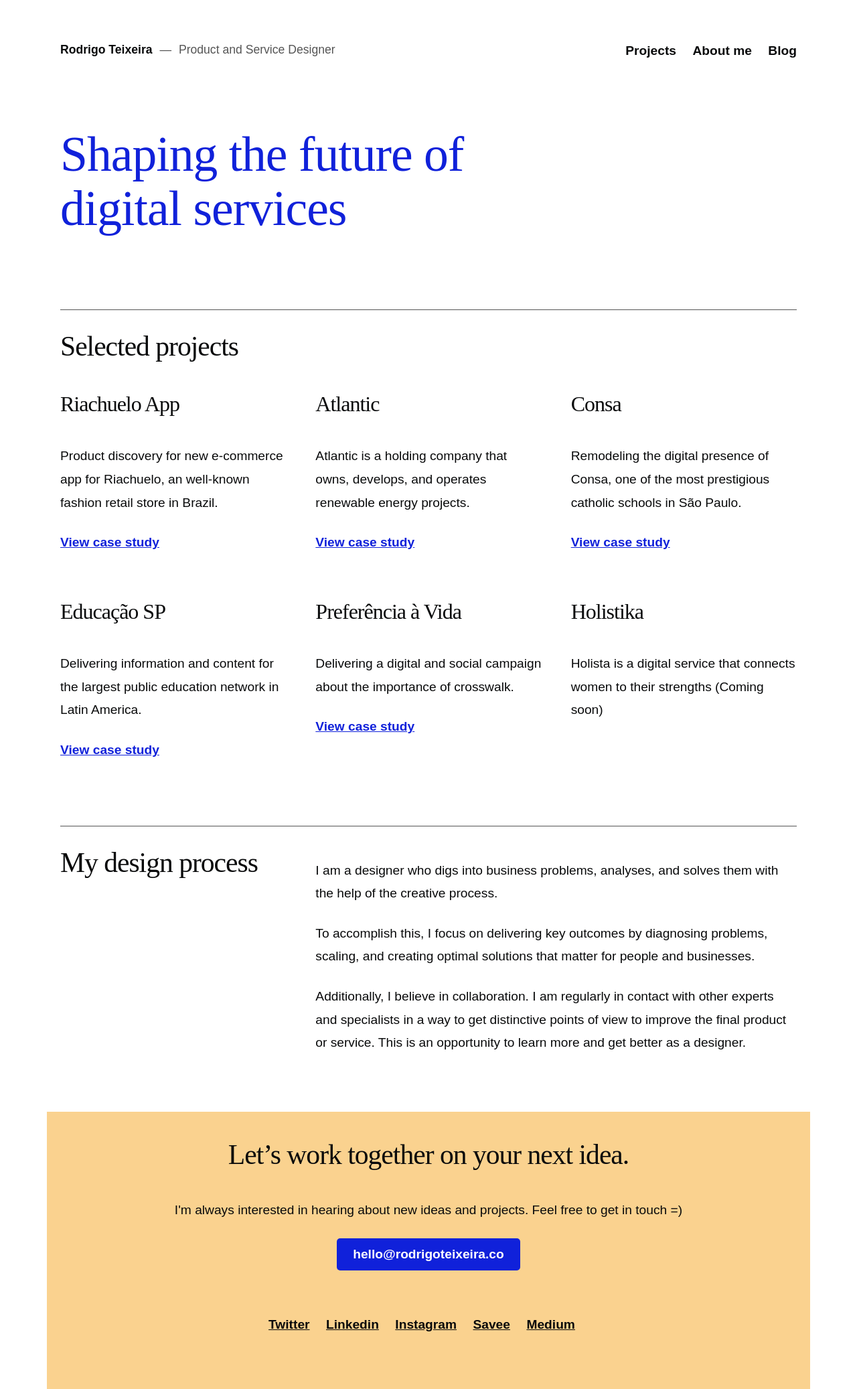
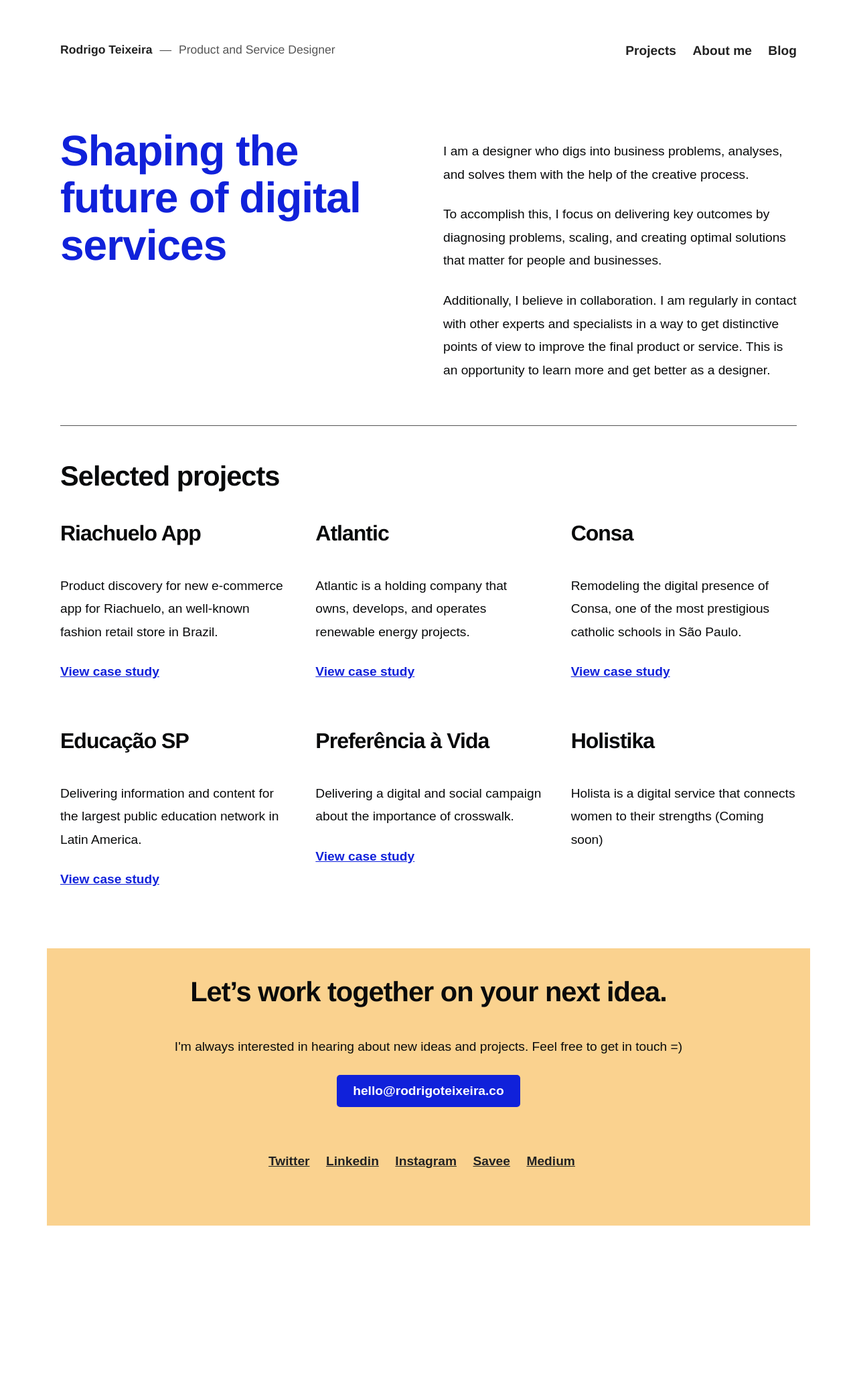
Before and after one commit to drigoteixeira/drigoteixeira.github.io, a Jekyll site: the page built from projects/index.html, in a window 1280 px wide. Shown: the whole page at 67% size. Built offline with Jekyll 4.4.1, drawn with Linux system fonts in a browser that asks for light colours; nearby versions of some CDN libraries; after the commit the page ends 1830 px from its top, so only the background shows below that.

Commit message:
Update font style

```diff
--- a/_scss/base.scss
+++ b/_scss/base.scss
@@ -22,7 +22,7 @@ body {
     font-feature-settings: 'kern';
     font-weight: 400;
     font-style: normal;
-    font-family: 'DM Sans', sans-serif;
+    font-family: 'PT Serif', sans-serif;
 }
 
 .right {
--- a/_scss/layout.scss
+++ b/_scss/layout.scss
@@ -101,7 +101,7 @@ LAYOUT
 
     .post-date {
         display: block;
-        color: $gray-9;
+        color: $gray-3;
         font-size: 18px;
         font-weight: 300;
     }
@@ -110,7 +110,11 @@ LAYOUT
         display: block;
         text-align: right;
         line-height: 32px;
-        color: $gray-9;
+        color: $gray-3;
+    }
+
+    .latest-post .item .post-date {
+        text-align: left;
     }
 
     @media (max-width: 400px) {
--- a/_scss/links.scss
+++ b/_scss/links.scss
@@ -1,7 +1,7 @@
 /* Links
 –––––––––––––––––––––––––––––––––––––––––––––––––– */
 a {
-  color: $gray-2;
+  color: $base-gray;
   transition: color 0.2s linear;
   -o-transition: color 0.2s linear;
   -moz-transition: color 0.2s linear;
@@ -11,12 +11,13 @@ a {
 }
 
 a:hover {
-  color: $gray-2;
+  color: $base-gray;
   text-decoration: none;
 }
 
 .blog .page a {
-    color: $main;
+    color: $base-gray;
+    font-weight: bold;
 }
 
 
--- a/_scss/menu.scss
+++ b/_scss/menu.scss
@@ -5,12 +5,9 @@ header {
 
 .logo {
     margin: 40px 0 0 0;
-}
-
-.logo {
     font-size: 1.1em;
-    font-family: 'DM Sans', sans-serif;
     letter-spacing: 0;
+    font-family: "HelveticaNeue-Light", "Helvetica Neue Light", "Helvetica Neue", Helvetica, Arial, "Lucida Grande", sans-serif;
 }
 
 .logo a {
@@ -29,6 +26,7 @@ header {
 .menu {
     margin: 40px 0 0 20px;
     text-align: right;
+    font-family: "HelveticaNeue-Light", "Helvetica Neue Light", "Helvetica Neue", Helvetica, Arial, "Lucida Grande", sans-serif;
 }
 
 .menu li {
--- a/_scss/typography.scss
+++ b/_scss/typography.scss
@@ -10,12 +10,12 @@ h6 {
     letter-spacing: -1px;
     color: $gray-2;
     margin-top: 0;
-    font-weight: 400;
-    font-family: 'DM Serif Text', serif;
+    font-family: "HelveticaNeue-Light", "Helvetica Neue Light", "Helvetica Neue", Helvetica, Arial, "Lucida Grande", sans-serif;
+   font-weight: 700;
 }
 
 h1 {
-    font-size: 4.6em;
+    font-size: 4em;
     line-height: 1.1;
     letter-spacing: -1px;
     color: $main;
@@ -67,9 +67,9 @@ p {
 }
 
 .excerpt {
-    font-family: 'DM Sans', sans-serif;
-    font-size: 1.2em;
+    font-size: 1.4em;
     color: $gray-5;
+    font-style: italic;
 }
 
 figcaption {
--- a/_scss/variables.scss
+++ b/_scss/variables.scss
@@ -2,7 +2,7 @@
 
 $white: #ffffff;
 $main: #1021da;
-$base-gray: #000000;
+$base-gray: #222222;
 $gray-E: #EEEEEE;
 $gray-C: #CCCCCC;
 $gray-9: #999999;
--- a/js/scripts.js
+++ b/js/scripts.js
@@ -36,7 +36,7 @@ $(document).ready(function () {
 
     WebFont.load({
     google: {
-      families: ['DM+Serif+Text:400,400i', 'DM+Sans:400,400i,700,700i'],
+      families: ['PT+Serif:400,400i,700,700i', 'DM+Sans:400,400i,700,700i'],
       url: ['https://fonts.googleapis.com/css2'],
     }
     });
--- a/projects/index.html
+++ b/projects/index.html
@@ -5,16 +5,26 @@ header-img: 'img/cover.jpg'
 subtitle: 'I live in São Paulo, Brazil, currently working at Itaú Unibanco as Customer Experience Designer'
 ---
 
+
+
 <div class="container">
     <div class="row">
-        <div class="eight columns">
+        <div class="six columns">
             <h1>Shaping the future of digital services</h1>
         </div>
+        <div class="six columns">
+            <p>I am a designer who digs into business problems, analyses, and solves them with the help of the creative process. </p>
+            <p>To accomplish this, I focus on delivering key outcomes by diagnosing problems, scaling, and creating optimal solutions that matter for people and businesses. </p>
+            <p>Additionally, I believe in collaboration. I am regularly in contact with other experts and specialists in a way to get distinctive points of view to improve the final product or service. This is an opportunity to learn more and get better as a designer. </p>
+        </div>
     </div>
+
+<hr>
 </div>
 
+
+
 <div class="container selected-work">
-   <hr>
    <h2>Selected projects</h2>
     <div class="row">
         <div class="four columns">
@@ -51,19 +61,7 @@ subtitle: 'I live in São Paulo, Brazil, currently working at Itaú Unibanco as
     </div>
 </div>
 
-<div class="container">
-   <hr>
-    <div class="row">
-        <div class="four columns">
-            <h2>My design process</h2>
-        </div>
-        <div class="eight columns">
-            <p>I am a designer who digs into business problems, analyses, and solves them with the help of the creative process. </p>
-            <p>To accomplish this, I focus on delivering key outcomes by diagnosing problems, scaling, and creating optimal solutions that matter for people and businesses. </p>
-            <p>Additionally, I believe in collaboration. I am regularly in contact with other experts and specialists in a way to get distinctive points of view to improve the final product or service. This is an opportunity to learn more and get better as a designer. </p>
-        </div>
-    </div>
-</div>
+
 
 <div class="container contact">
     <div class="row">
```
Also changed, not shown: _layouts/post.html (+37 -14 lines).
